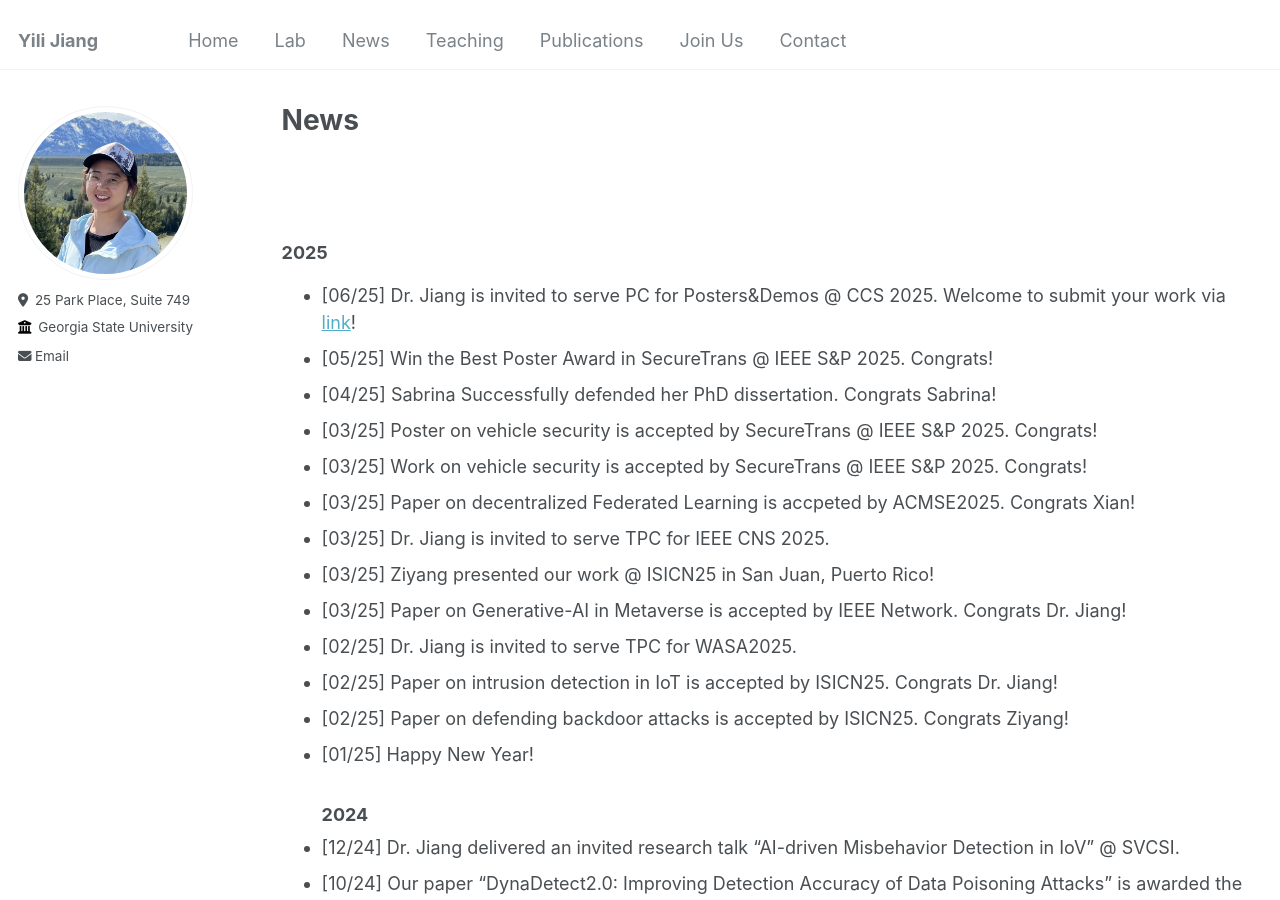
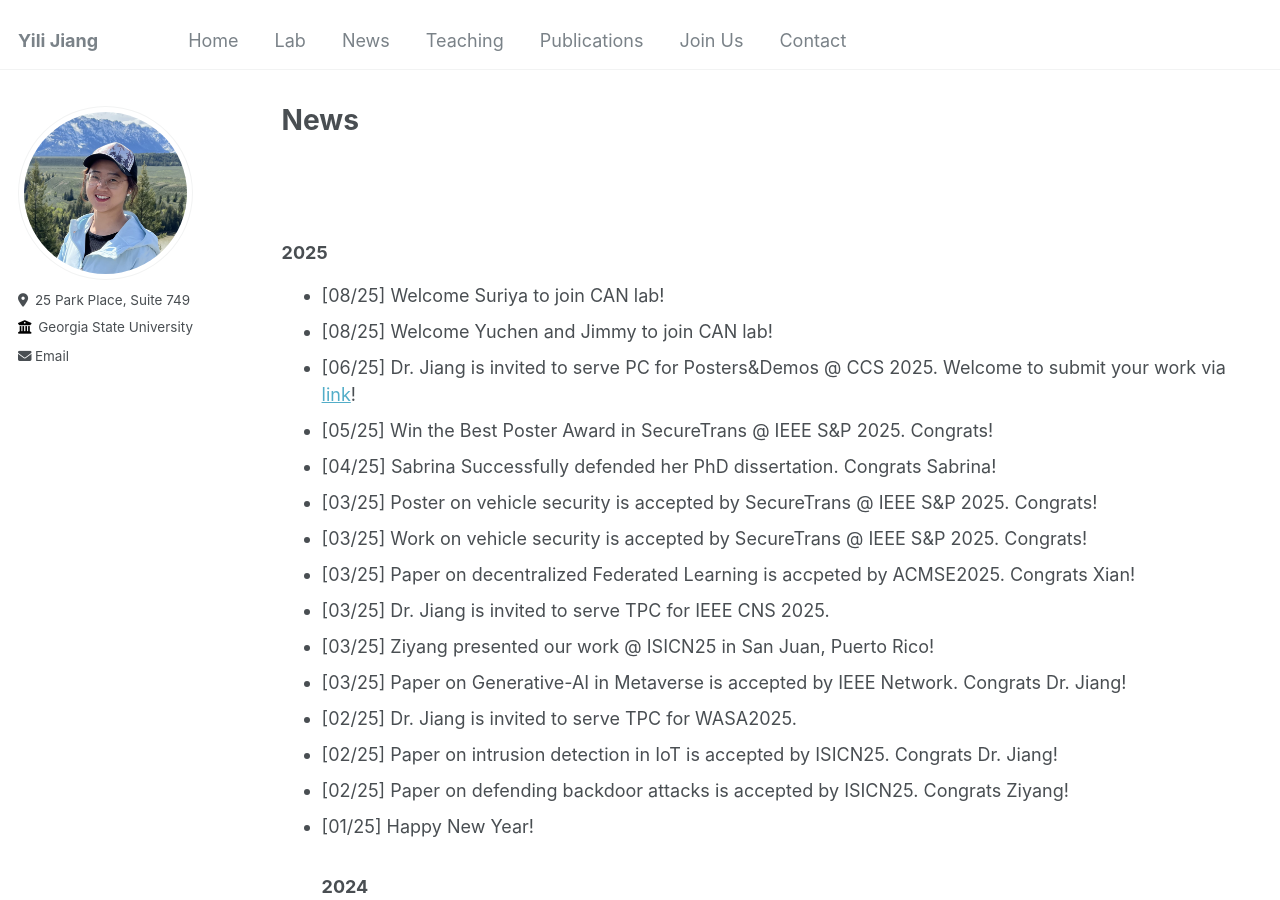
Before and after one commit to suhbrina-perry/suhbrina-perry.github.io, a Jekyll site: the page built from _pages/news.md, in a window 1280 px wide and 900 px high. Built offline with Jekyll 4.4.1, drawn with Linux system fonts in a browser that asks for light colours.

Commit message:
Update news.md

```diff
--- a/_pages/news.md
+++ b/_pages/news.md
@@ -17,6 +17,8 @@ author_profile: true
 - [05/25] Happy to serve on DoE Panel
 - [06/25] Happy to serve on NSF Panel (Epsore)
 -->
+- [08/25] Welcome Suriya to join CAN lab!
+- [08/25] Welcome Yuchen and Jimmy to join CAN lab!
 - [06/25] Dr. Jiang is invited to serve PC for Posters&Demos @ CCS 2025. Welcome to submit your work via [link](https://www.sigsac.org/ccs/CCS2025/call-for-posters-and-demos/)!
 - [05/25] Win the Best Poster Award in SecureTrans @ IEEE S&P 2025. Congrats!
 - [04/25] Sabrina Successfully defended her PhD dissertation. Congrats Sabrina!
```
